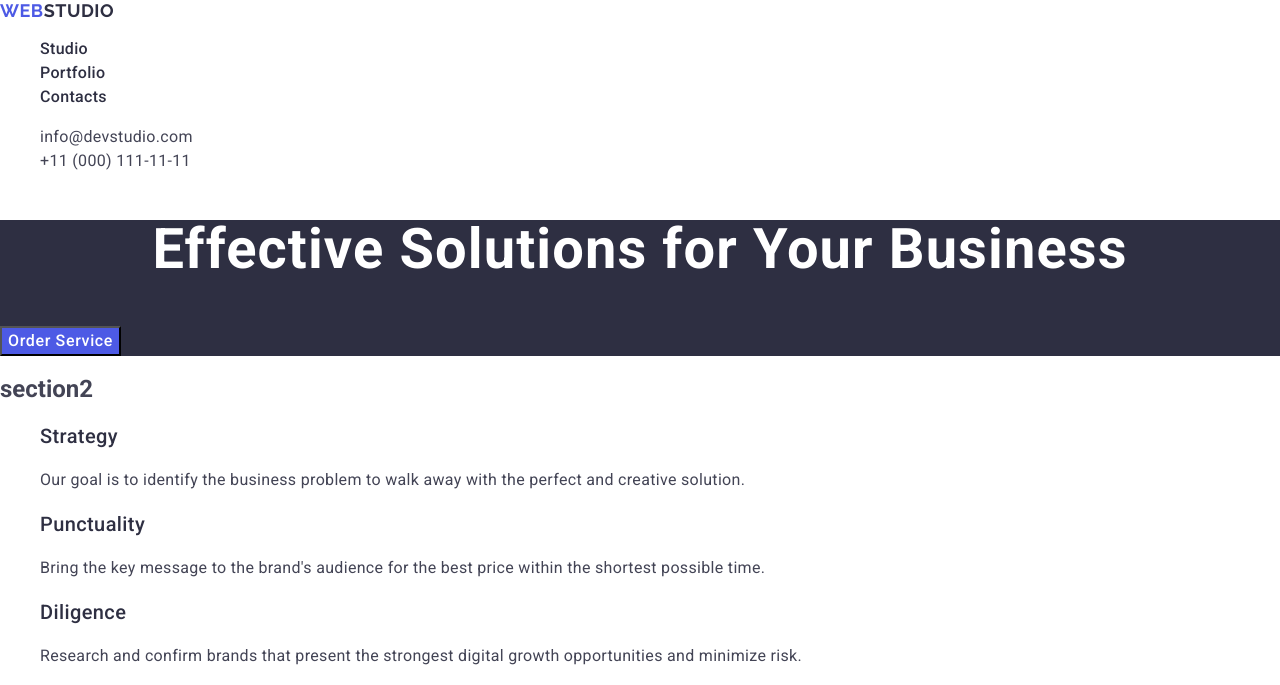
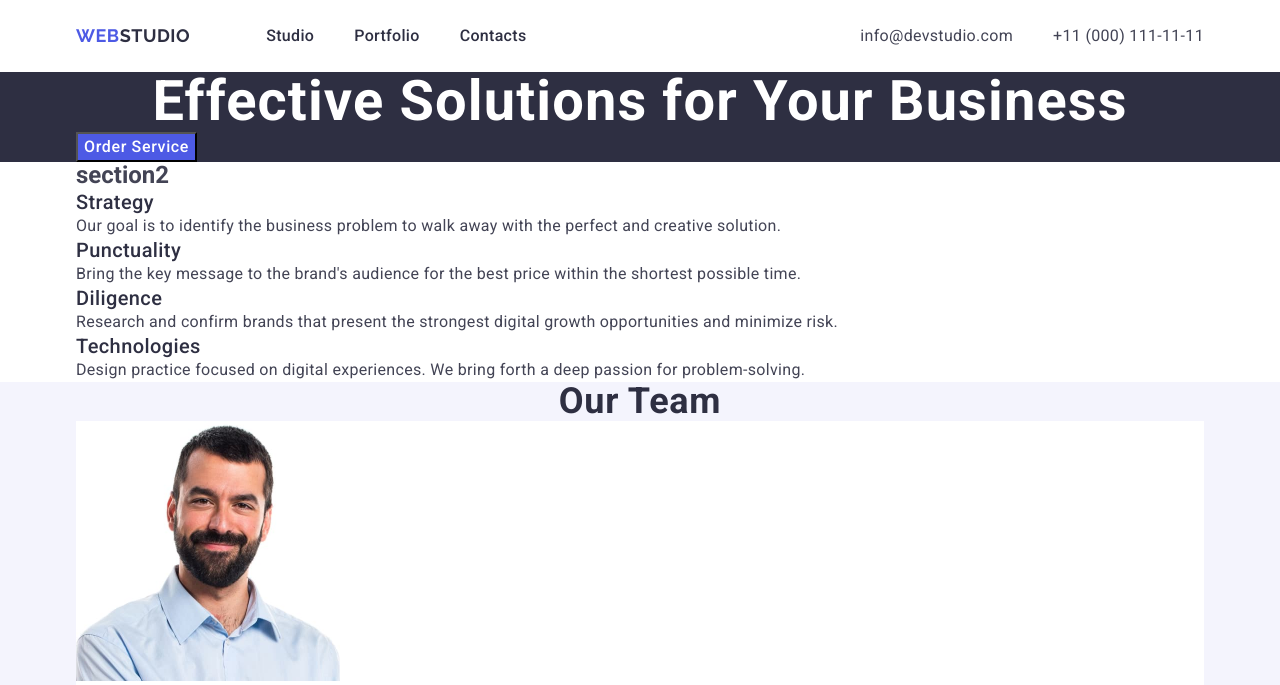
Before and after one commit to dovgenik/goit-markup-hw-03, a plain HTML site: page index.html in a window 1280 px wide. Shown: the top 685 px of the page. Drawn offline with nearby package versions, Linux system fonts and the light colour scheme.

Commit message:
edit header

```diff
--- a/css/styles.css
+++ b/css/styles.css
@@ -6,13 +6,56 @@ body {
 
 }
 
+h1,
+h2,
+h3,
+h4,
+h5,
+h6,
+p {
+    margin: 0;
+}
+
 a {
+    display: block;
     text-decoration: none;
 }
 
 ul,
 ol {
     list-style-type: none;
+    margin: 0;
+    padding: 0;
+}
+
+.container {
+    max-width: 1158px;
+    padding: 0 15px;
+    margin: 0 auto;
+}
+
+.headder-class {
+    border-bottom: 1px solid #e7e9fc;
+}
+
+.header-container {
+    display: flex;
+    align-items: center;
+}
+
+.nav-header {
+    display: flex;
+    align-items: center;
+}
+.list-nav {
+    display: flex;
+    align-items: center;
+    gap: 40px;
+    }
+.connect-list {
+    display: flex;
+    align-items: center;
+    gap: 40px;
 }
 
 .logo {
@@ -25,28 +68,39 @@ ol {
     color: #4D5AE5;
 }
 
-
 .logo-two {
     color: #2E2F42;
 }
+.header-logo {
+    padding-top: 24px;
+    padding-bottom: 24px;
+    margin-right: 76px;
+}
 
 .list-nav-link {
+    display: block;
     color: #2E2F42;
     font-size: 16px;
     font-weight: 500;
     line-height: 1.5;
     letter-spacing: 0.02em;
+    padding-top: 24px;
+    padding-bottom: 24px;
 }
 
 .connect {
     font-style: normal;
+    margin-left: auto;
 }
 
 .connect-list-link {
+    display: block;
     font-size: 16px;
     line-height: 1.5;
     letter-spacing: 0.02em;
     color: #434455;
+    padding-top: 24px;
+    padding-bottom: 24px;
 }
 
 .list-nav-link:hover,
@@ -120,9 +174,11 @@ ol {
     text-align: center;
     color: #2E2F42;
 }
+
 .our-team-list {
     background-color: #FFFFFF;
 }
+
 .our-team-item {
     background-color: #FFFFFF;
 }
--- a/index.html
+++ b/index.html
@@ -24,39 +24,57 @@
   </head>
   <body>
     <header class="header-class">
+      <div class="container header-container">
         <nav class="nav-header">
-        <a class="logo" href="./index.html">Web<span class="logo-two">Studio</span></a>
+          <a class="logo header-logo" href="./index.html"
+            >Web<span class="logo-two">Studio</span></a
+          >
           <ul class="list-nav">
-          <li class="list-nav-item"><a class="list-nav-link" href="./index.html">Studio</a></li>
-          <li class="list-nav-item"><a class="list-nav-link" href="">Portfolio</a></li>
-          <li class="list-nav-item"><a class="list-nav-link" href="">Contacts</a></li>
+            <li class="list-nav-item">
+              <a class="list-nav-link" href="./index.html">Studio</a>
+            </li>
+            <li class="list-nav-item">
+              <a class="list-nav-link" href="">Portfolio</a>
+            </li>
+            <li class="list-nav-item">
+              <a class="list-nav-link" href="">Contacts</a>
+            </li>
           </ul>
         </nav>
         <address class="connect">
           <ul class="connect-list">
             <li class="connect-list-item">
-            <a class="connect-list-link" href="mailto:info@devstudio.com">info@devstudio.com</a>
+              <a class="connect-list-link" href="mailto:info@devstudio.com"
+                >info@devstudio.com</a
+              >
             </li>
             <li class="connect-list-item">
-            <a class="connect-list-link" href="tel:+110001111111">+11 (000) 111-11-11</a>
+              <a class="connect-list-link" href="tel:+110001111111"
+                >+11 (000) 111-11-11</a
+              >
             </li>
           </ul>
         </address>
+      </div>
     </header>
 
     <main>
       <section class="solutions">
+        <div class="container">
           <h1 class="solutions-text">Effective Solutions for Your Business</h1>
           <button class="solutions-button" type="button">Order Service</button>
+        </div>
       </section>
+
       <section class="section2">
+        <div class="container">
           <h2 class="section2-header">section2</h2>
           <ul class="list-foundations">
             <li class="foundations-item">
               <h3 class="foundations-name">Strategy</h3>
               <p class="foundations-text">
-              Our goal is to identify the business problem to walk away with the
-              perfect and creative solution.
+                Our goal is to identify the business problem to walk away with
+                the perfect and creative solution.
               </p>
             </li>
             <li class="foundations-item">
@@ -81,13 +99,16 @@
               </p>
             </li>
           </ul>
+        </div>
       </section>
 
       <section class="our-team">
+        <div class="container">
           <h2 class="our-team-header">Our Team</h2>
           <ul class="our-team-list">
             <li class="our-team-item">
-            <img class="our-team-img"
+              <img
+                class="our-team-img"
                 src="./images/our_team/mark_guerrero.jpg"
                 alt="Product Designer Mark Guerrero"
                 width="264"
@@ -98,7 +119,8 @@
               <p class="our-team-text">Product Designer</p>
             </li>
             <li class="our-team-item">
-            <img class="our-team-img"
+              <img
+                class="our-team-img"
                 src="./images/our_team/tom_ford.jpg"
                 alt="Frontend Developer Tom Ford"
                 width="264"
@@ -109,7 +131,8 @@
               <p class="our-team-text">Frontend Developer</p>
             </li>
             <li class="our-team-item">
-            <img class="our-team-img"
+              <img
+                class="our-team-img"
                 src="./images/our_team/camila_garcia.jpg"
                 alt="Camila Garcia"
                 width="264"
@@ -120,7 +143,8 @@
               <p class="our-team-text">Marketing</p>
             </li>
             <li class="our-team-item">
-            <img class="our-team-img"
+              <img
+                class="our-team-img"
                 src="./images/our_team/daniel_wilson.jpg"
                 alt="UI Designer Daniel Wilson"
                 width="264"
@@ -131,14 +155,20 @@
               <p class="our-team-text">UI Designer</p>
             </li>
           </ul>
+        </div>
       </section>
 
       <section class="portfolio">
+        <div class="container">
           <h2 class="portfolio-header">Our Portfolio</h2>
           <ul class="portfolio-list">
             <li class="portfolio-item">
-            <img  src="./images/our_portfolio/banking_app.jpg" alt="Banking App"
-            width="360" height="300" />
+              <img
+                src="./images/our_portfolio/banking_app.jpg"
+                alt="Banking App"
+                width="360"
+                height="300"
+              />
 
               <h3 class="portfolio-name">Banking App</h3>
               <p class="portfolio-text">App</p>
@@ -199,15 +229,20 @@
               <p class="portfolio-text">Marketing</p>
             </li>
           </ul>
+        </div>
       </section>
     </main>
 
     <footer class="footer-class">
-      <a class="logo footer-logo" href="">Web<span class="logo-two">Studio</span></a>
+      <div class="container">
+        <a class="logo footer-logo" href=""
+          >Web<span class="logo-two">Studio</span></a
+        >
         <p class="footer-text">
-        Increase the flow of customers and sales for your business with digital
-        marketing & growth solutions.
+          Increase the flow of customers and sales for your business with
+          digital marketing & growth solutions.
         </p>
+      </div>
     </footer>
   </body>
 </html>
```
Lines whose indentation alone changed are shown as unchanged.
